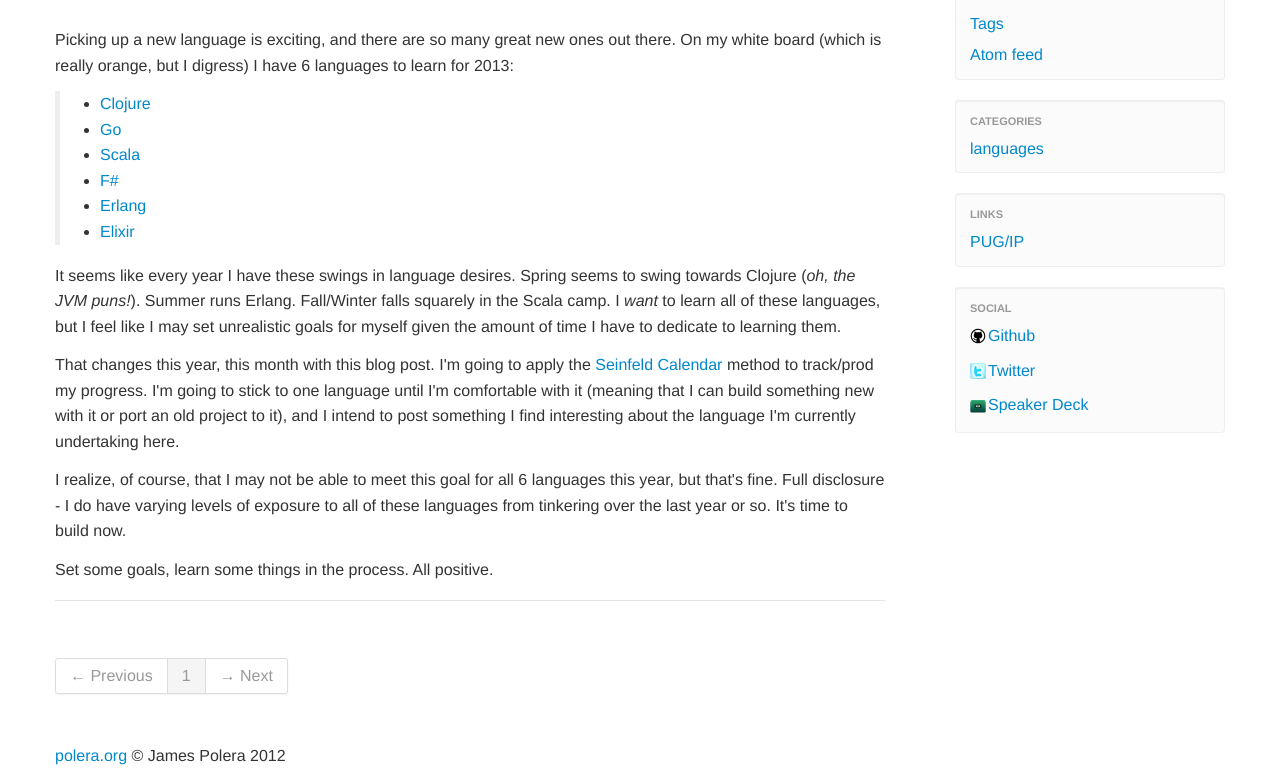
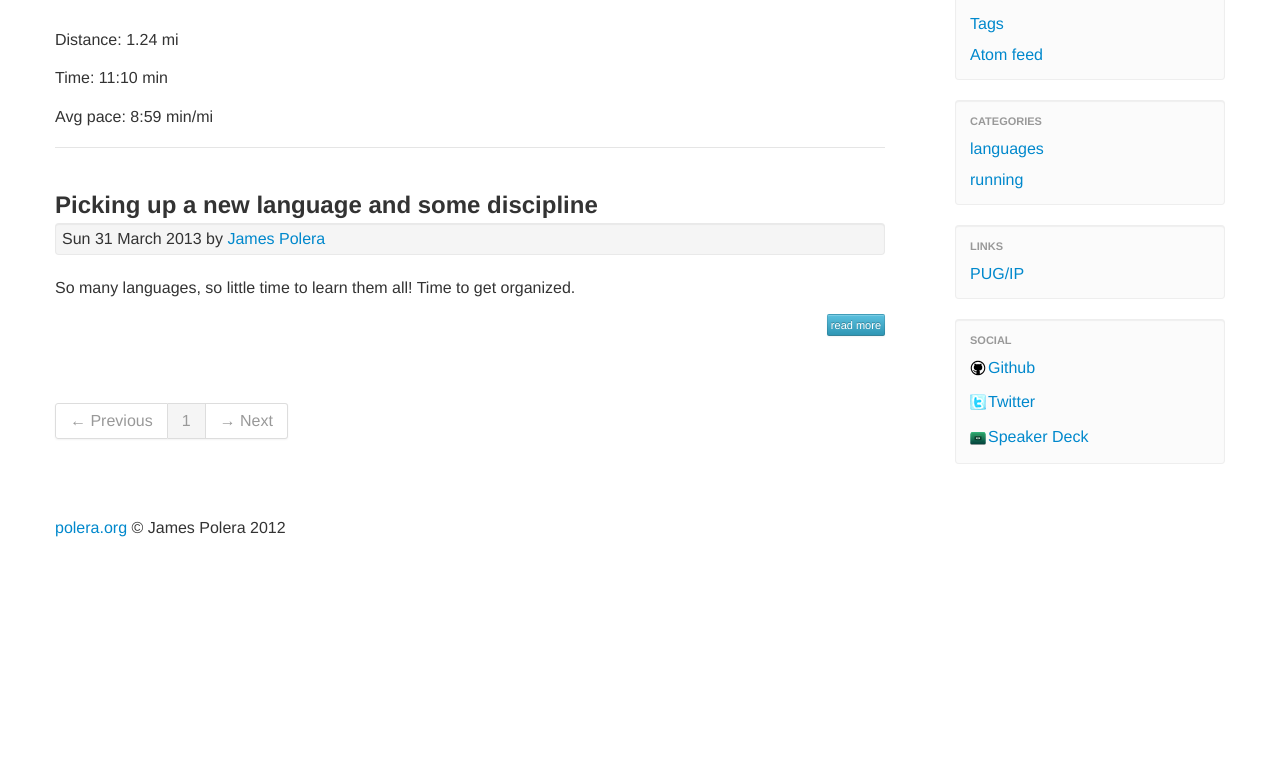
Before and after one commit to polera/polera.github.com, a plain HTML site: page author/james-polera.html in a window 1280 px wide. Shown: the part 161-943 px from the top of the page. After the commit the page ends 800 px from the top, so only its background shows below. Drawn offline with nearby package versions, Linux system fonts and the light colour scheme.

Commit message:
New posts 04-01

```diff
--- a/author/james-polera.html
+++ b/author/james-polera.html
@@ -57,8 +57,8 @@
 
     <div class='article'>
         <div class="content-title">
-            <a href="../new-language-some-discipline.html"><h1>Picking up a new language and some discipline</h1></a>
-            Sun 31 March 2013
+            <a href="../2013-04-01-runlog.html"><h1>04/01/2013 Run log</h1></a>
+            Mon 01 April 2013
 
 by <a class="url fn" href="../pages/about-me.html">James Polera</a>
 
@@ -67,31 +67,30 @@ by <a class="url fn" href="../pages/about-me.html">James Polera</a>
 
         </div>
 
-        <div><p>Picking up a new language is exciting, and there are so many great new ones out there.  On my
-white board (which is really orange, but I digress) I have 6 languages to learn for 2013:</p>
-<blockquote>
-<ul class="simple">
-<li><a class="reference external" href="http://clojure.org">Clojure</a></li>
-<li><a class="reference external" href="http://golang.org">Go</a></li>
-<li><a class="reference external" href="http://scala-lang.org">Scala</a></li>
-<li><a class="reference external" href="http://msdn.microsoft.com/en-us/vstudio/hh388569.aspx">F#</a></li>
-<li><a class="reference external" href="http://erlang.org">Erlang</a></li>
-<li><a class="reference external" href="http://elixir-lang.org">Elixir</a></li>
-</ul>
-</blockquote>
-<p>It seems like every year I have these swings in language desires.  Spring seems to swing towards Clojure (<em>oh, the JVM puns!</em>).
-Summer runs Erlang.  Fall/Winter falls squarely in the Scala camp.
-I <em>want</em> to learn all of these languages, but I feel like I may set unrealistic goals for myself given the amount
-of time I have to dedicate to learning them.</p>
-<p>That changes this year, this month with this blog post.  I'm going to apply the <a class="reference external" href="http://seinfeldcalendar.com/">Seinfeld Calendar</a> method
-to track/prod my progress.  I'm going to stick to one language until I'm comfortable with it (meaning that I can build something new with it
-or port an old project to it), and I intend to post something I find interesting about the language I'm currently undertaking here.</p>
-<p>I realize, of course, that I may not be able to meet this goal for all 6 languages this year,
-but that's fine.  Full disclosure - I do have varying levels of exposure to all of these languages from tinkering over the last year or so.
-It's time to build now.</p>
-<p>Set some goals, learn some things in the process.  All positive.</p>
+        <div><p>Distance: 1.24 mi</p>
+<p>Time: 11:10 min</p>
+<p>Avg pace: 8:59 min/mi</p>
 </div>
         <hr />
+    </div>
+
+
+
+
+
+
+
+    <div class='article'>
+        <a href="../new-language-some-discipline.html"><h2>Picking up a new language and some discipline</h2></a>
+        <div class= "well small"> Sun 31 March 2013
+
+by <a class="url fn" href="../pages/about-me.html">James Polera</a>
+
+
+
+ </div>
+        <div class="summary"><p class="first last">So many languages, so little time to learn them all!  Time to get organized.</p>
+ <a class="btn btn-info xsmall" href="../new-language-some-discipline.html">read more</a></div>
     </div>
 
             <div class="pagination">
@@ -130,6 +129,7 @@ It's time to build now.</p>
                 </li>
 
                                 <li><a href="../category/languages.html">languages</a></li>
+                                <li><a href="../category/running.html">running</a></li>
 
             </ul>
             </div>
--- a/feeds/all-en.atom.xml
+++ b/feeds/all-en.atom.xml
@@ -1,5 +1,8 @@
 <?xml version="1.0" encoding="utf-8"?>
-<feed xmlns="http://www.w3.org/2005/Atom"><title>polera.org</title><link href="http://polera.org/" rel="alternate"></link><link href="http://polera.org/feeds/all-en.atom.xml" rel="self"></link><id>http://polera.org/</id><updated>2013-03-31T21:03:00-04:00</updated><entry><title>Picking up a new language and some discipline</title><link href="http://polera.org/new-language-some-discipline.html" rel="alternate"></link><updated>2013-03-31T21:03:00-04:00</updated><author><name>James Polera</name></author><id>tag:polera.org,2013-03-31:new-language-some-discipline.html</id><summary type="html">&lt;p&gt;Picking up a new language is exciting, and there are so many great new ones out there.  On my
+<feed xmlns="http://www.w3.org/2005/Atom"><title>polera.org</title><link href="http://polera.org/" rel="alternate"></link><link href="http://polera.org/feeds/all-en.atom.xml" rel="self"></link><id>http://polera.org/</id><updated>2013-04-01T17:00:00-04:00</updated><entry><title>04/01/2013 Run log</title><link href="http://polera.org/2013-04-01-runlog.html" rel="alternate"></link><updated>2013-04-01T17:00:00-04:00</updated><author><name>James Polera</name></author><id>tag:polera.org,2013-04-01:2013-04-01-runlog.html</id><summary type="html">&lt;p&gt;Distance: 1.24 mi&lt;/p&gt;
+&lt;p&gt;Time: 11:10 min&lt;/p&gt;
+&lt;p&gt;Avg pace: 8:59 min/mi&lt;/p&gt;
+</summary><category term="running"></category><category term="fitness"></category></entry><entry><title>Picking up a new language and some discipline</title><link href="http://polera.org/new-language-some-discipline.html" rel="alternate"></link><updated>2013-03-31T21:03:00-04:00</updated><author><name>James Polera</name></author><id>tag:polera.org,2013-03-31:new-language-some-discipline.html</id><summary type="html">&lt;p&gt;Picking up a new language is exciting, and there are so many great new ones out there.  On my
 white board (which is really orange, but I digress) I have 6 languages to learn for 2013:&lt;/p&gt;
 &lt;blockquote&gt;
 &lt;ul class="simple"&gt;
--- a/feeds/all.atom.xml
+++ b/feeds/all.atom.xml
@@ -1,5 +1,8 @@
 <?xml version="1.0" encoding="utf-8"?>
-<feed xmlns="http://www.w3.org/2005/Atom"><title>polera.org</title><link href="http://polera.org/" rel="alternate"></link><link href="http://polera.org/feeds/all.atom.xml" rel="self"></link><id>http://polera.org/</id><updated>2013-03-31T21:03:00-04:00</updated><entry><title>Picking up a new language and some discipline</title><link href="http://polera.org/new-language-some-discipline.html" rel="alternate"></link><updated>2013-03-31T21:03:00-04:00</updated><author><name>James Polera</name></author><id>tag:polera.org,2013-03-31:new-language-some-discipline.html</id><summary type="html">&lt;p&gt;Picking up a new language is exciting, and there are so many great new ones out there.  On my
+<feed xmlns="http://www.w3.org/2005/Atom"><title>polera.org</title><link href="http://polera.org/" rel="alternate"></link><link href="http://polera.org/feeds/all.atom.xml" rel="self"></link><id>http://polera.org/</id><updated>2013-04-01T17:00:00-04:00</updated><entry><title>04/01/2013 Run log</title><link href="http://polera.org/2013-04-01-runlog.html" rel="alternate"></link><updated>2013-04-01T17:00:00-04:00</updated><author><name>James Polera</name></author><id>tag:polera.org,2013-04-01:2013-04-01-runlog.html</id><summary type="html">&lt;p&gt;Distance: 1.24 mi&lt;/p&gt;
+&lt;p&gt;Time: 11:10 min&lt;/p&gt;
+&lt;p&gt;Avg pace: 8:59 min/mi&lt;/p&gt;
+</summary><category term="running"></category><category term="fitness"></category></entry><entry><title>Picking up a new language and some discipline</title><link href="http://polera.org/new-language-some-discipline.html" rel="alternate"></link><updated>2013-03-31T21:03:00-04:00</updated><author><name>James Polera</name></author><id>tag:polera.org,2013-03-31:new-language-some-discipline.html</id><summary type="html">&lt;p&gt;Picking up a new language is exciting, and there are so many great new ones out there.  On my
 white board (which is really orange, but I digress) I have 6 languages to learn for 2013:&lt;/p&gt;
 &lt;blockquote&gt;
 &lt;ul class="simple"&gt;
```
Also changed, not shown: archives.html (+5 -0 lines), categories.html (+2 -0 lines), category/languages.html (+1 -0 lines), index.html (+25 -25 lines), new-language-some-discipline.html (+1 -0 lines), pages/about-me.html (+1 -0 lines), tag/clojure.html (+1 -0 lines), tag/development.html (+1 -0 lines), tag/discipline.html (+1 -0 lines), tags.html (+3 -0 lines).
